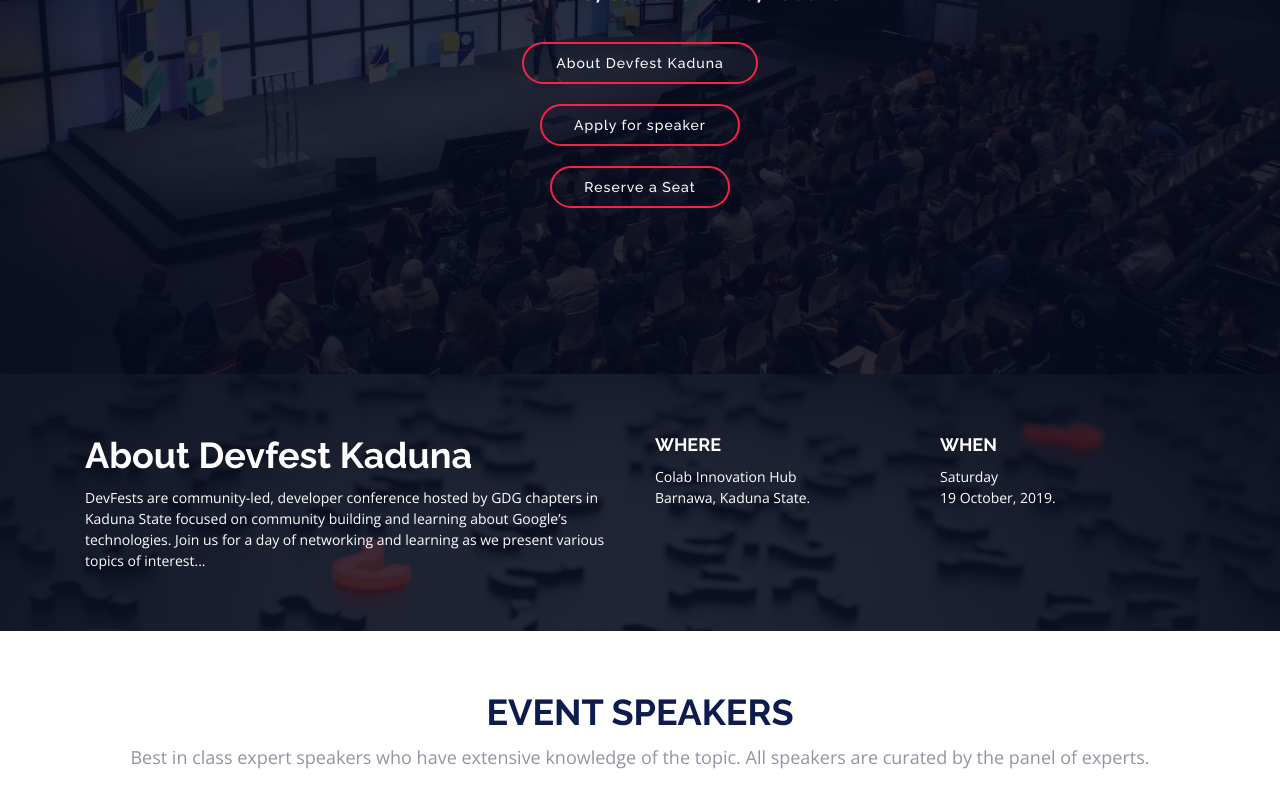
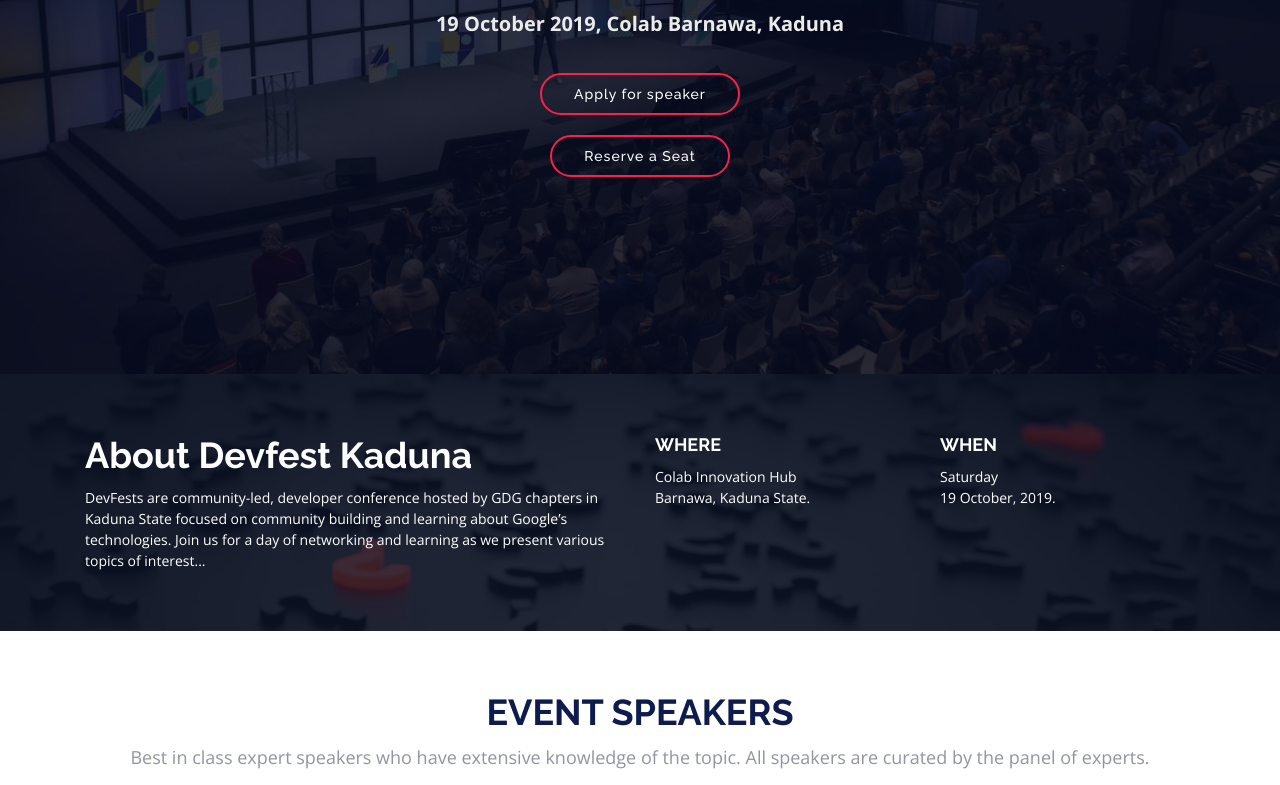
Before and after one commit to umaryusuf/devfestkaduna, a plain HTML site: page index.html in a window 1280 px wide. Shown: the part 426-1211 px from the top of the page. Drawn offline with nearby package versions, Linux system fonts and the light colour scheme.

Commit message:
removed about devfests button

```diff
--- a/index.html
+++ b/index.html
@@ -65,7 +65,6 @@
     <div class="intro-container wow fadeIn">
       <h1 class="mb-4 pb-0">The Annual GDG<br> DEVFEST Kaduna</h1>
       <p class="mb-4 pb-0">19 October 2019, Colab Barnawa, Kaduna</p>
-      <a href="#about" class="about-btn scrollto">About Devfest Kaduna</a>
       <a href="https://forms.gle/TFQgz3A8ySvVRJBF6" class="about-btn">Apply for speaker</a>
       <a href="https://www.meetup.com/GCDCKaduna/events/262393968/" class="about-btn">Reserve a Seat</a>
     </div>
```
